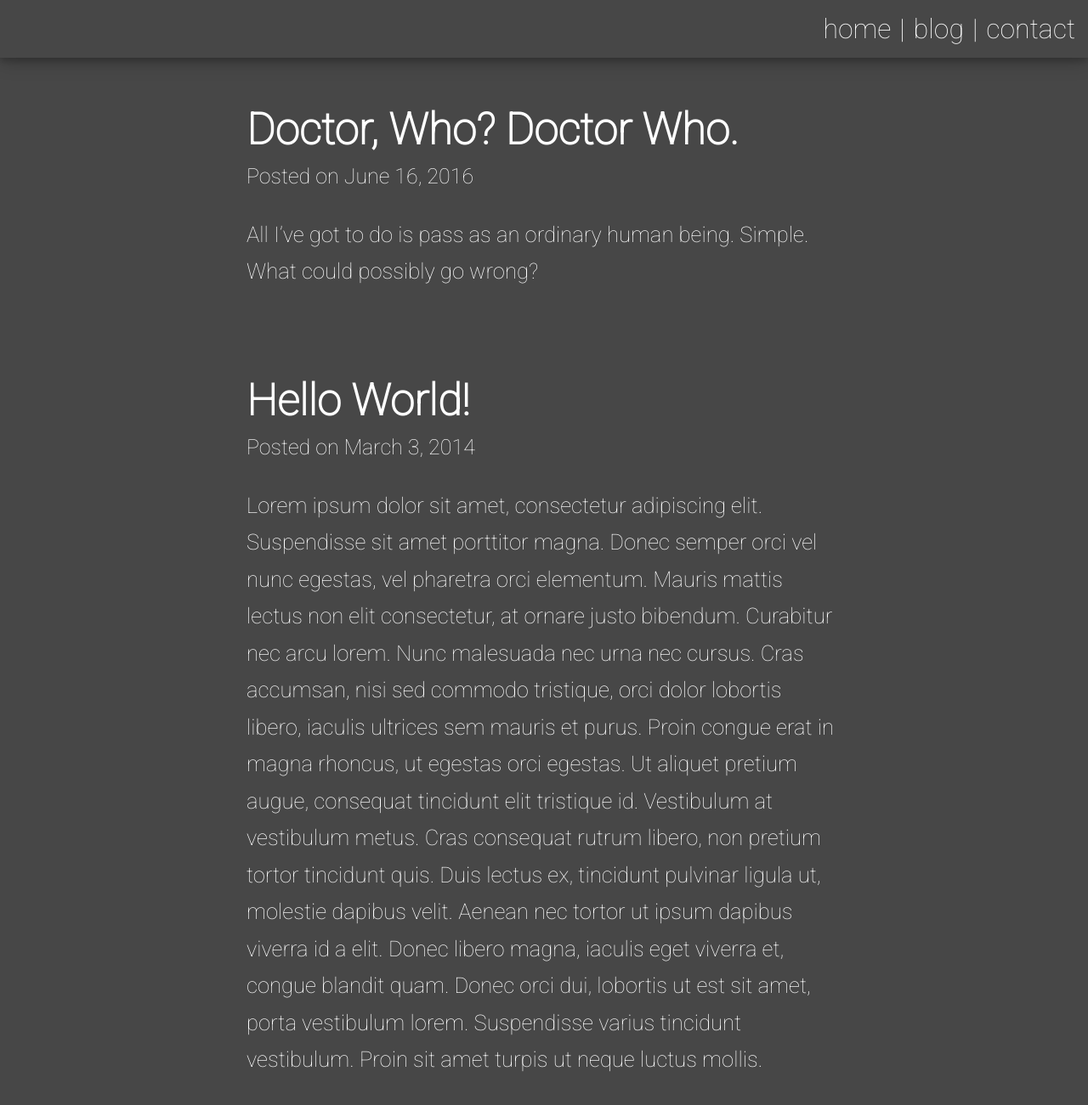
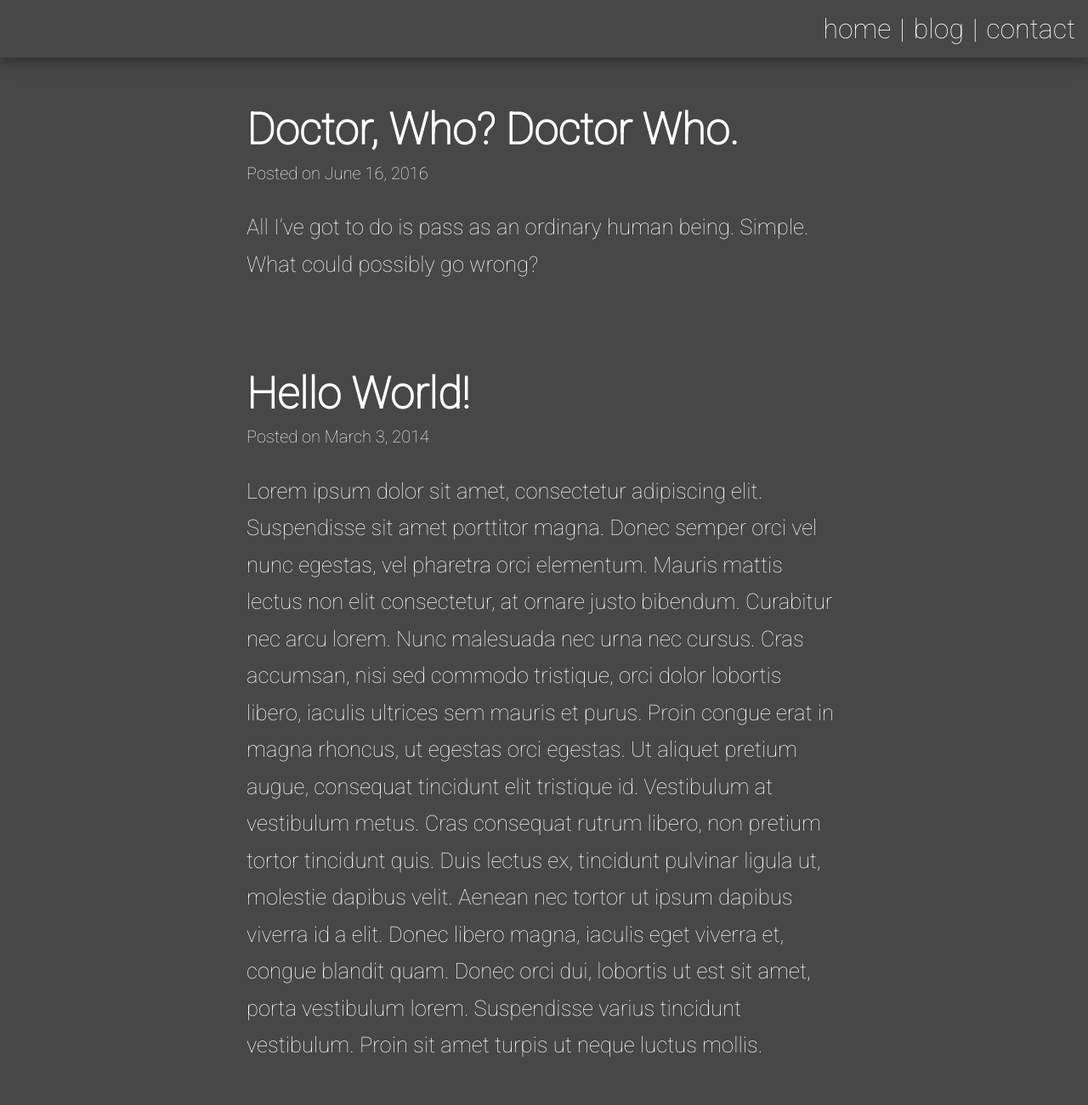
Before and after one commit to testlabsc/sauravchandra.github.io, a Jekyll site: the page built from blog.html, in a window 1280 px wide and 1361 px high. Shown: the top 1301 px of the window at 85% size. Built offline with Jekyll 4.4.1, drawn with Linux system fonts in a browser that asks for light colours.

Commit message:
Update blog.html

```diff
--- a/blog.html
+++ b/blog.html
@@ -8,7 +8,7 @@ permalink: /blog/
 		{% for post in site.posts %}
 		<div>
 			<h1 id="blog-title-bp"><a href="{{ site.baseurl }}{{ post.url }}">{{ post.title }}</a></h1>
-			<div style="font-size:25px;">
+			<div style="font-size:20px;">
 					 Posted on {{ post.date | date: "%B %e, %Y" }}
 			</div>
 			<div>
```
